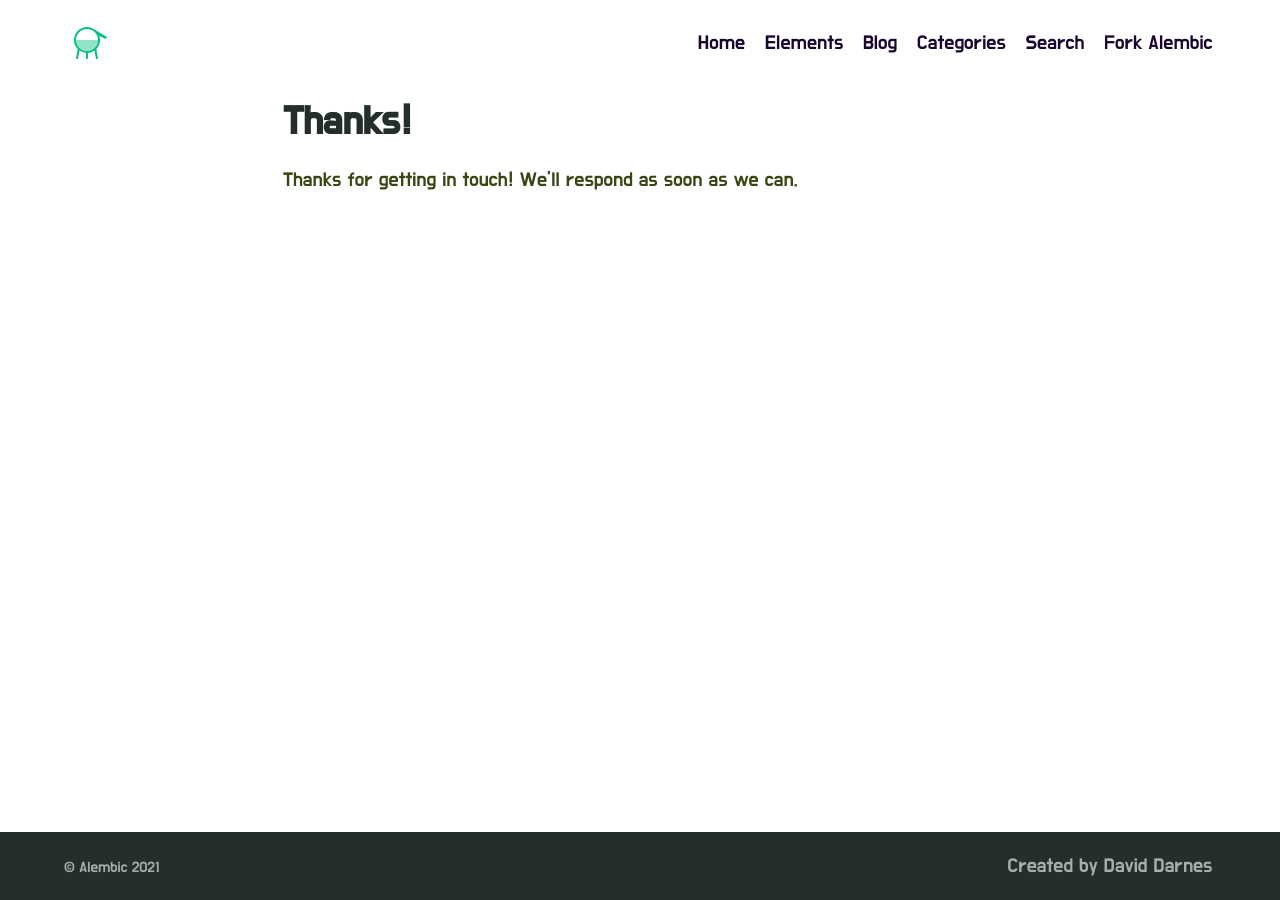
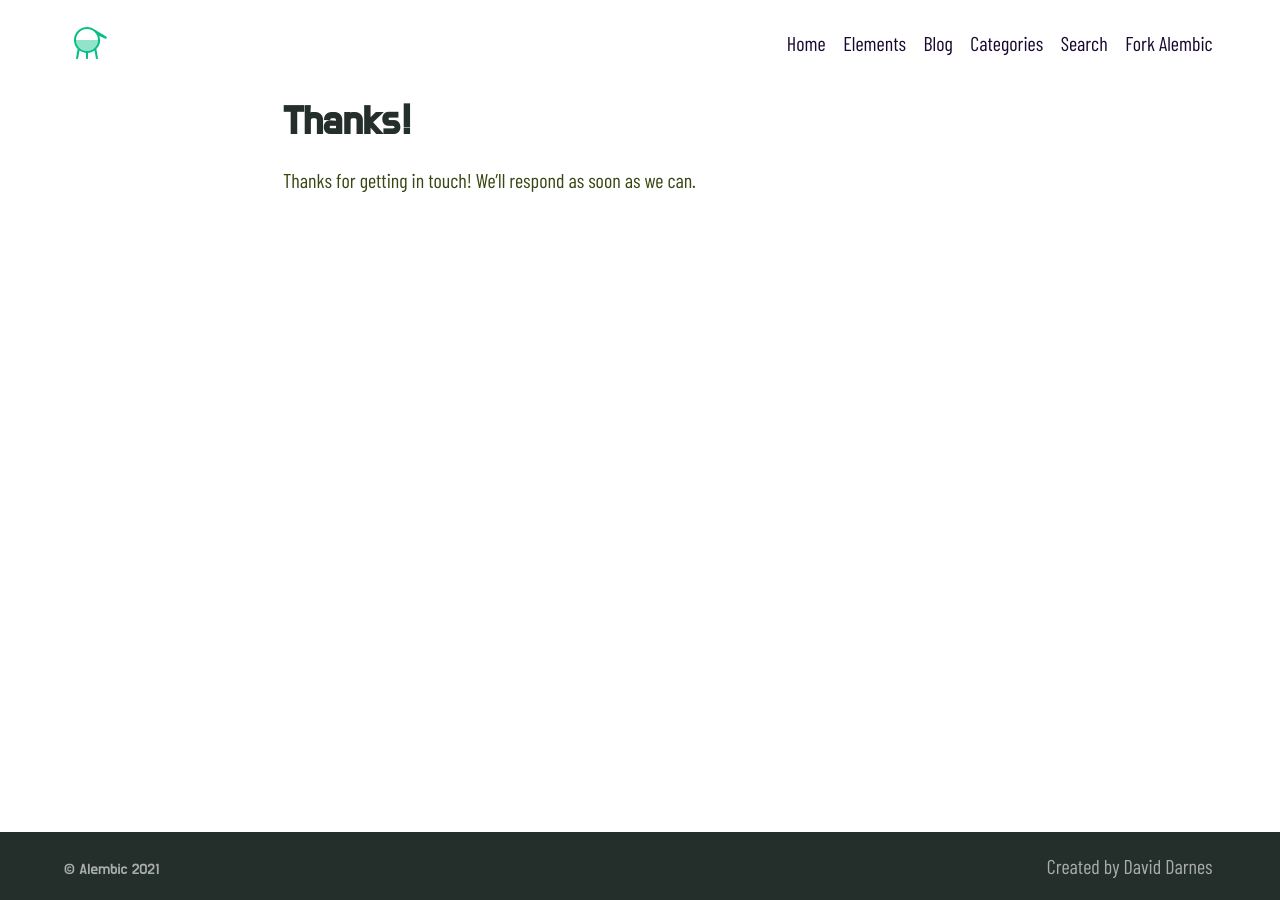
Before and after one commit to daviddarnes/alembic, a Jekyll site: the page built from thanks.md, in a window 1280 px wide. Built offline with Jekyll 4.4.1, drawn with Linux system fonts in a browser that asks for light colours; some web fonts are replaced.

Commit message:
Update _config.yml

```diff
--- a/_config.yml
+++ b/_config.yml
@@ -158,4 +158,4 @@
   preconnect_urls:
     -
   font_urls:
-    - https://fonts.googleapis.com/css2?family=Do+Hyeon&family=Nanum+Gothic+Coding&family=Noto+Serif+KR:wght@500&family=Source+Code+Pro:wght@500&family=Source+Serif+Pro&family=Ubuntu&display=swap" rel="stylesheet
+    - https://fonts.googleapis.com/css2?family=Barlow+Condensed&family=Do+Hyeon&family=Hammersmith+One&family=Ubuntu+Mono&display=swap" rel="stylesheet
```
